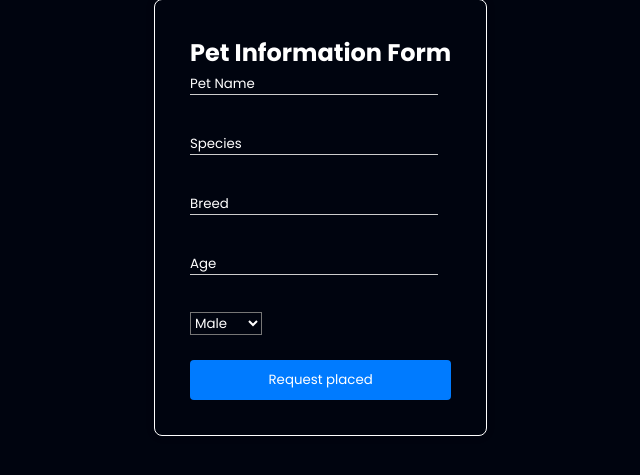
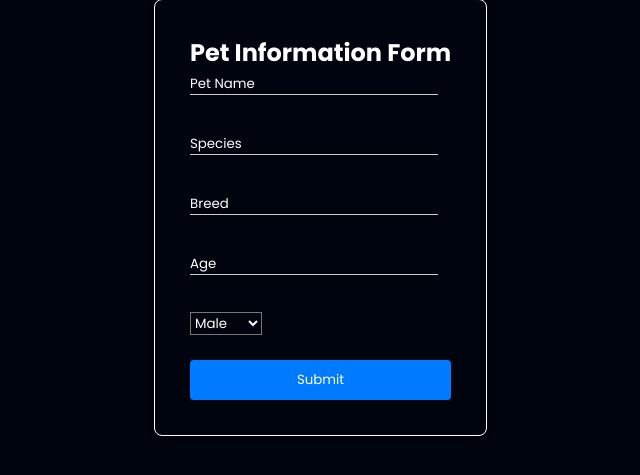
Before and after one commit to girimohit/Pawsitive, a Django app: page /pet-adoption-form in a window 1280 px wide. Shown: the part 201-676 px from the top of the page, without its empty margins (294-934 px from the left). Run offline with Django 5.2, Linux system fonts and the light colour scheme.

Commit message:
Update button name to submit

```diff
--- a/templates/pet_adoption_form.html
+++ b/templates/pet_adoption_form.html
@@ -90,7 +90,7 @@
             <option value="other">Other</option>
         </select><br><br>
 
-        <button type="submit">Request placed</button>
+        <button type="submit">Submit</button>
     </form>
     {% if adoption_status %}
     <div id="result">
```
